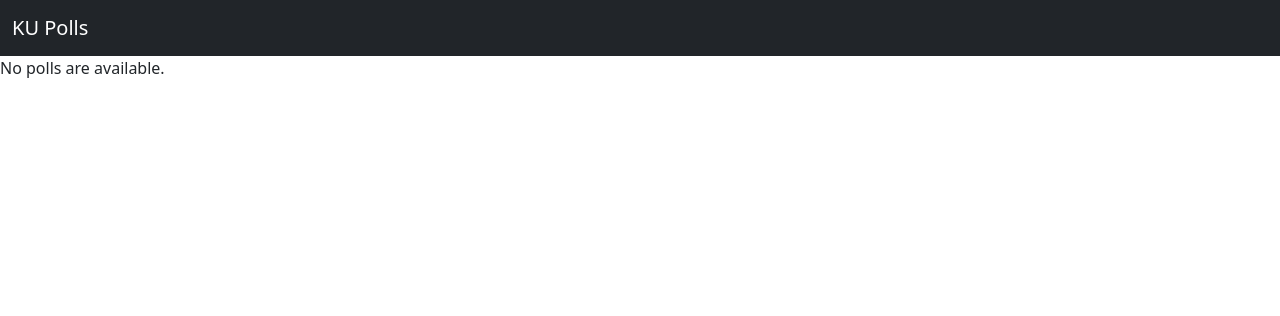
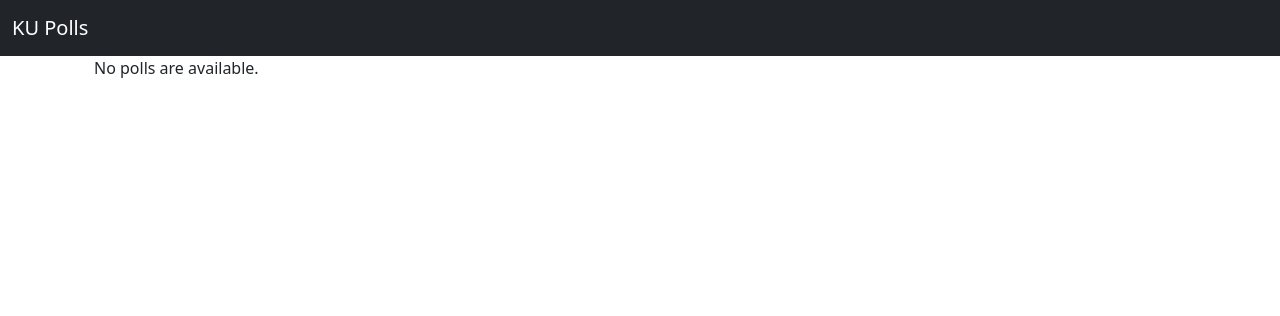
Before and after one commit to HelloYeew/ku-polls, a Django app: page /polls/ in a window 1280 px wide. Shown: the top 316 px of the page. Run offline with Django 3.2, Linux system fonts and the light colour scheme; data that the repository does not hold is empty.

Commit message:
Change page margins

```diff
--- a/polls/templates/polls/base.html
+++ b/polls/templates/polls/base.html
@@ -12,12 +12,15 @@
     </head>
 <body>
 
-    <nav class="navbar navbar-dark bg-dark" aria-label="First navbar example">
+  <nav class="navbar navbar-dark bg-dark" aria-label="KU Polls header">
     <div class="container-fluid">
       <a class="navbar-brand" href="{% url "polls:index" %}">KU Polls</a>
     </div>
   </nav>
 
+  <div class="container">
+    <div class="container">
+        <div class="row">
         {% if messages %}
             {% for message in messages %}
                 {% if message.tags == "success"%}
@@ -32,8 +35,9 @@
                 {% endif %}
             {% endfor %}
           {% endif %}
-
+        </div>
     {% block content %}{% endblock %}
+    </div>
 
     <script src="https://cdn.jsdelivr.net/npm/bootstrap@5.1.0/dist/js/bootstrap.bundle.min.js" integrity="sha384-U1DAWAznBHeqEIlVSCgzq+c9gqGAJn5c/t99JyeKa9xxaYpSvHU5awsuZVVFIhvj" crossorigin="anonymous"></script>
 </body>
```
Lines whose indentation alone changed are shown as unchanged.
